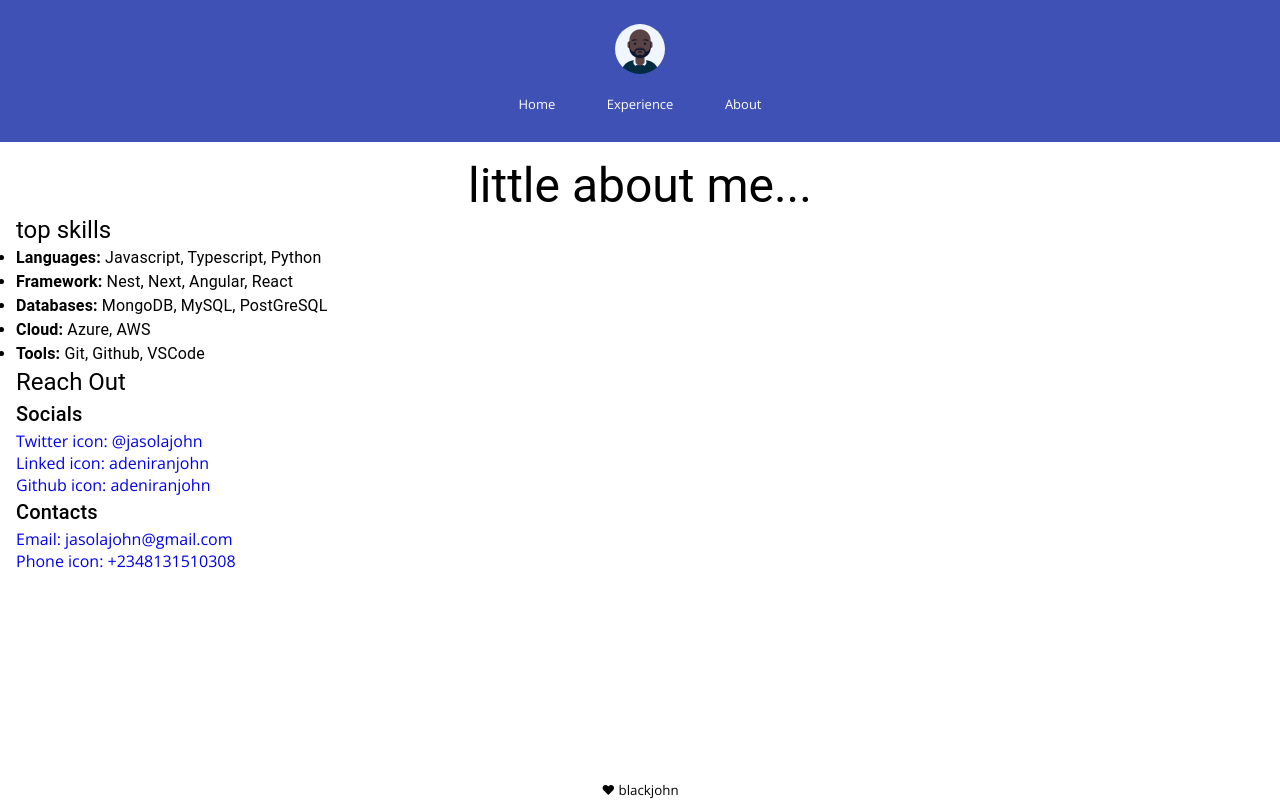
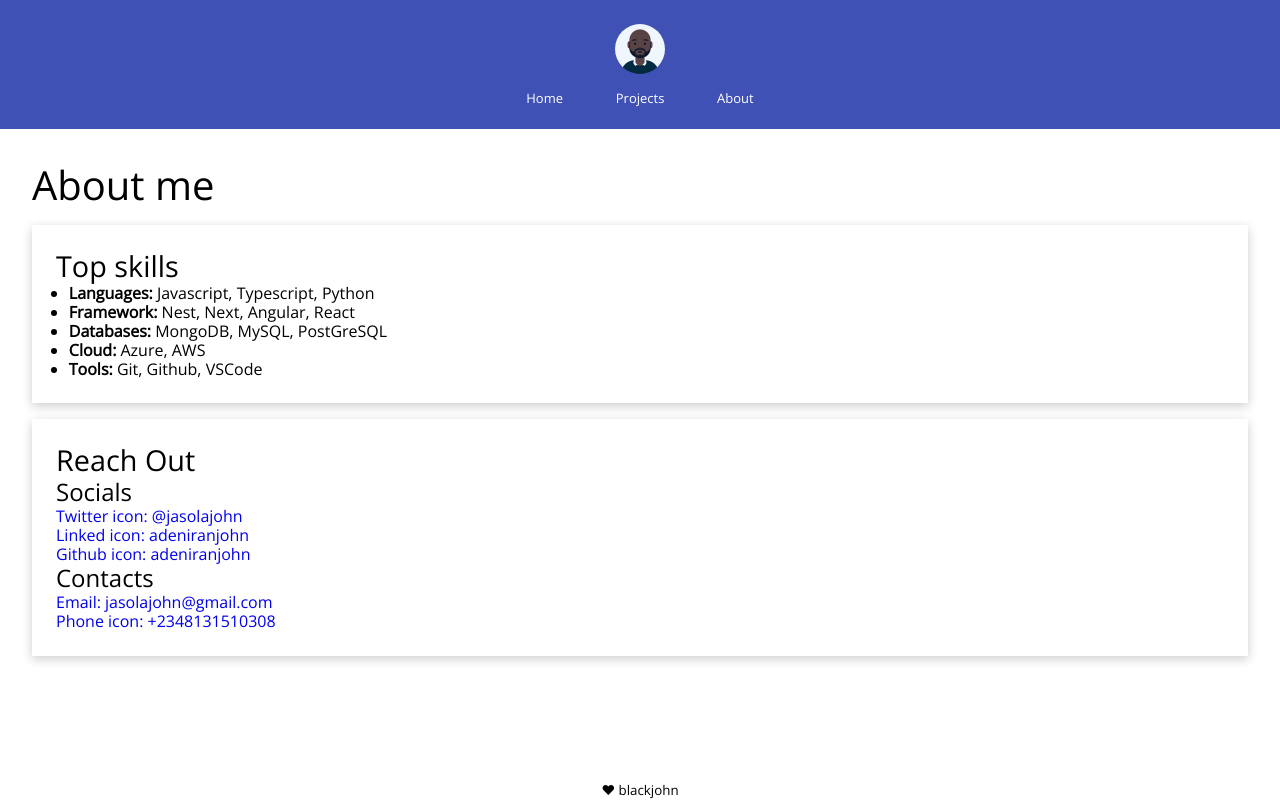
Before and after one commit to adeniranjohn/portfolio, a React (Create React App) app: page /about in a window 1280 px wide. Built offline with nearby package versions, Linux system fonts and the light colour scheme.

Commit message:
feat: created cards for styling

```diff
--- a/src/App.js
+++ b/src/App.js
@@ -1,6 +1,6 @@
 import { BrowserRouter, Routes, Route } from 'react-router-dom'
 import Footer from './components/Layout/Footer';
-import Experience from './components/Pages/Experience';
+import Projects from './components/Pages/Projects';
 import About from './components/Pages/About';
 import Header from './components/Layout/Header'
 
@@ -19,7 +19,7 @@ function App() {
 
         <Routes>
           <Route exact path="/" element={<Home/>} />
-          <Route exact path="/experience" element={<Experience/>} />
+          <Route exact path="/projects" element={<Projects/>} />
           <Route exact path="/about" element={<About/>} />
           </Routes>
           </main>
--- a/src/App.scss
+++ b/src/App.scss
@@ -6,12 +6,22 @@
   box-sizing: border-box;
 }
 
+$color-primary : #3f51b5;
+$color-secondary : #f50057;
 
 section.App {
 
+  img {
+    border-radius: 50% !important;
+    display: flex;
+    justify-content: center;
+    margin: 0.5em auto !important;
+  }
+
   Header {
-    background-color: #3f51b5;
+    background-color: $color-primary;
     padding: 1em;
+
     header {
       display: flex;
 
@@ -24,18 +34,20 @@ section.App {
       max-width: 20em;
       align-items: center;
       margin: 0 auto !important;
+
+
       a {
         text-decoration: none;
-          padding: 1em;
+        padding: 0.5em;
         font-size: small;
         color: white;
 
         &:hover {
-            text-decoration: underline;
+          border-bottom: 0.2em solid white;
         }
 
         &:active {
-            color: #f50057;
+          color: $color-secondary;
         }
 
       }
@@ -52,13 +64,14 @@ section.App {
     section.Home {
       padding-top: 3rem;
       text-align: center;
+
       h1 {
         font-size: 5rem;
         font-weight: normal;
         margin: 0.5rem 2rem;
 
         span {
-          color: #f50057;
+          color: $color-secondary;
 
         }
       }
@@ -68,6 +81,7 @@ section.App {
         font-weight: normal;
         margin: 0.5rem 2rem;
       }
+
       p {
         margin: 0.5rem 2rem;
         max-width: 35rem;
@@ -76,8 +90,9 @@ section.App {
 
       article.buttons {
         padding: 1rem;
+
         button {
-          background-color: #3f51b5;
+          background-color: $color-primary;
           border: none;
           color: white;
           padding: 0.5rem;
@@ -87,19 +102,19 @@ section.App {
         }
       }
     }
-  }
-}
 
 
+    section.projects, section.about {
+      line-height: 1.2;
 
-
-
-section.projects {
-  line-height: 1.2;
       h3 {
         font-size: 2.5rem;
         margin: 1rem;
         font-weight: 500;
+      }
+
+      article {
+        margin-top: 1rem;
       }
 
       section.card {
@@ -109,47 +124,29 @@ section.projects {
 
         h4 {
           font-size: 1.8rem;
-      font-weight:400;
+          font-weight: 400;
         }
+
         h6 {
           font-size: 1.5rem;
-      font-weight:300;
+          font-weight: 300;
         }
+
         ul {
           text-decoration: none;
           list-style-type: disc;
-    margin-left: 0.8rem ;
+          margin-left: 0.8rem;
         }
 
         span {
           &.secondary {
-      color: #f50057;
+            color: $color-secondary;
           }
         }
       }
     }
 
-article.home {
-  padding-top: 5rem;
-
-
   }
-header {
-margin: 0 auto;
-}
-
-
-
-img {
-  border-radius: 50% !important;
-  display: flex;
-  justify-content: center;
-  margin: 0.5em auto !important;
-}
-
-
-
-
 
   Footer {
     position: fixed;
@@ -158,21 +155,22 @@ Footer {
     right: 0;
     display: block;
     margin: 0 auto !important;
+    text-align: center;
   }
 
 
-main {
+}
 
-  h1{
-    font-size: 5em;
-  }
+
+
+
+
+article.home {
+  padding-top: 5rem;
+
 
 }
 
-ul {
-  list-style-type: disc;
+header {
+  margin: 0 auto;
 }
-
-Footer {
-  text-align: center;
-}
--- a/src/components/Layout/Header.js
+++ b/src/components/Layout/Header.js
@@ -3,7 +3,7 @@ import Navigator from './Navigator';
 const Header = () => {
     return (
         <header>
-      <Link to="/"> <img src="avatar.jpeg" alt="John Adeniran Avatar" width="50"/> </Link>
+      <Link to="/"> <img className="header" src="avatar.jpeg" alt="John Adeniran Avatar" width="50"/> </Link>
        <Navigator/>
       </header>
     )
--- a/src/components/Layout/Navigator.js
+++ b/src/components/Layout/Navigator.js
@@ -5,7 +5,7 @@ const Navigator = () => {
         <nav>
 
          <Link to="/"> Home </Link>
-            <Link to="/experience"> Experience</Link>
+            <Link to="/projects"> Projects</Link>
             <Link to="/about">About</Link>
 
 
--- a/src/components/Pages/About.js
+++ b/src/components/Pages/About.js
@@ -1,22 +1,18 @@
-
-import { Typography } from '@material-ui/core'
-import Card from '../Layout/Card';
-
 const About = () => {
 
   return (
-    <section>
+    <section className="about">
 
-      <Typography variant="h3" align="center">
-        little about me...
-      </Typography>
-      <Card>
+      <h3>
+        About me
+      </h3>
+      <section className="card">
 
-        <Typography variant="h5">
-          top skills
+        <h4>
+          Top skills
 
-        </Typography>
-        <Typography>
+        </h4>
+        <p>
           <ul>
             <li>
               <strong>Languages: </strong>Javascript, Typescript, Python
@@ -33,21 +29,21 @@ const About = () => {
             <li>
               <strong>Tools: </strong>Git, Github, VSCode         </li>
           </ul>
-        </Typography>
+        </p>
 
 
-      </Card>
+      </section>
 
-      <Card>
-        <Typography variant="h5">
+      <section className="card">
+        <h4>
           Reach Out
 
-        </Typography>
+        </h4>
 
-        <Typography variant="h6">
+        <h6>
           Socials
 
-        </Typography>
+        </h6>
         <p><a href="https://twitter.com/jasolajohn" alt="Twitter" target="_blank" rel="noreferrer" aria-label="Twitter">
           Twitter icon: @jasolajohn</a></p>
         <p><a href="https://www.linkedin.com/in/adeniranjohn" alt="LinkedIn" target="_blank" rel="noreferrer"
@@ -55,14 +51,14 @@ const About = () => {
         <p><a href="https://www.github.com/adeniranjohn" alt="Github" target="_blank" rel="noreferrer"
           aria-label="LinkedIn">Github icon: adeniranjohn</a></p>
 
-        <Typography variant="h6">
+        <h6>
           Contacts
 
-        </Typography>
+        </h6>
         <p><a href="mailto:jasolajohn@gmail.com" alt="Email" target="_blank" rel="noreferrer" >Email: jasolajohn@gmail.com</a></p>
         <p><a href="tel: +2348031510308" alt="Phone" target="_blank" rel="noreferrer" >Phone icon: +2348131510308</a></p>
 
-      </Card>
+      </section>
 
 
     </section>
--- a/src/components/Pages/Experience.js
+++ b/src/components/Pages/Projects.js
@@ -1,8 +1,8 @@
-const Experience = () => {
+const Projects = () => {
     return (
         <section className="projects">
             <h3>
-                Experience
+                Projects
             </h3>
 
 
@@ -51,7 +51,7 @@ const Experience = () => {
 
                 <article>
                     <h6>BuildForSDG Challenge Learning Community Ambassador</h6>
-                    <h6>May 2019 - December 2019</h6>
+                    <p>May 2019 - December 2019</p>
 
                     <ul>
                         <li>Monitoring learners progress to make sure their learning path is smooth.</li>
@@ -67,4 +67,4 @@ const Experience = () => {
     )
 }
 
-export default Experience;
+export default Projects;
```
Lines whose indentation alone changed are shown as unchanged.
